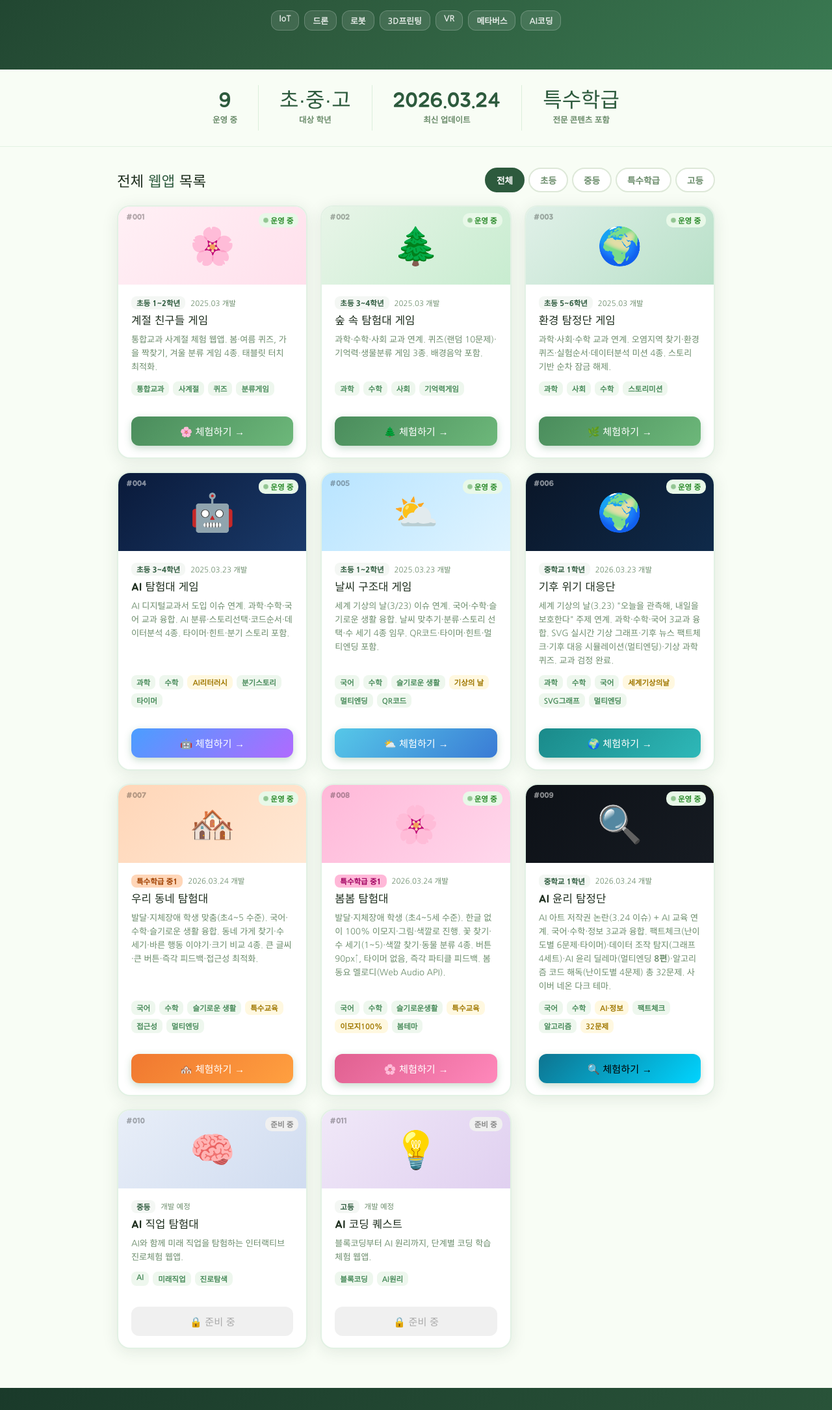
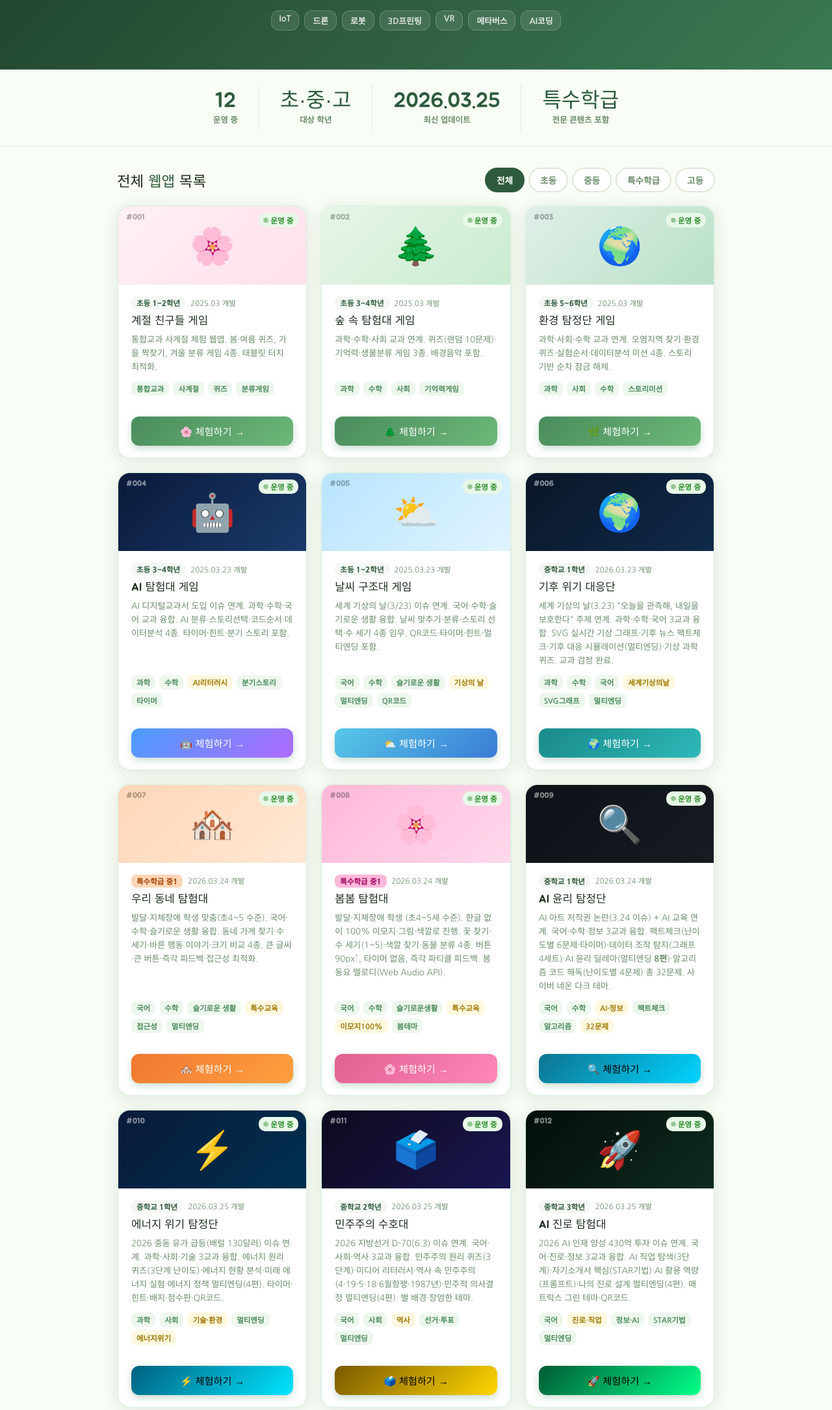
Before and after one commit to milab2019/main, a plain HTML site: page milab_portfolio.html in a window 1280 px wide. Shown: the part 400-2570 px from the top of the page at 65% size. Drawn offline with Linux system fonts and the light colour scheme.

Commit message:
Add files via upload

```diff
--- a/milab_portfolio.html
+++ b/milab_portfolio.html
@@ -89,9 +89,9 @@ footer{background:var(--dark);padding:20px 24px;text-align:center;color:rgba(255
   <div class="hero-tags"><span class="hero-tag">IoT</span><span class="hero-tag">드론</span><span class="hero-tag">로봇</span><span class="hero-tag">3D프린팅</span><span class="hero-tag">VR</span><span class="hero-tag">메타버스</span><span class="hero-tag">AI코딩</span></div>
 </section>
 <div class="stats-bar">
-  <div class="stat-item"><div class="stat-num">9</div><div class="stat-label">운영 중</div></div>
+  <div class="stat-item"><div class="stat-num">12</div><div class="stat-label">운영 중</div></div>
   <div class="stat-item"><div class="stat-num">초·중·고</div><div class="stat-label">대상 학년</div></div>
-  <div class="stat-item"><div class="stat-num">2026.03.24</div><div class="stat-label">최신 업데이트</div></div>
+  <div class="stat-item"><div class="stat-num">2026.03.25</div><div class="stat-label">최신 업데이트</div></div>
   <div class="stat-item"><div class="stat-num">특수학급</div><div class="stat-label">전문 콘텐츠 포함</div></div>
 </div>
 <div class="container" id="portfolio">
@@ -115,8 +115,11 @@ footer{background:var(--dark);padding:20px 24px;text-align:center;color:rgba(255
     <div class="app-card" data-grade="특수"><div class="card-thumb tsp">🏘️<div class="card-number">#007</div><div class="status-dot live">운영 중</div></div><div class="card-body"><div class="card-meta"><span class="grade-badge" style="background:#ffd6b8;color:#a04000;">특수학급 중1</span><span class="date-text">2026.03.24 개발</span></div><div class="card-title">우리 동네 탐험대</div><div class="card-desc">발달·지체장애 학생 맞춤(초4~5 수준). 국어·수학·슬기로운 생활 융합. 동네 가게 찾기·수 세기·바른 행동 이야기·크기 비교 4종. 큰 글씨·큰 버튼·즉각 피드백·접근성 최적화.</div><div class="card-tags"><span class="card-tag">국어</span><span class="card-tag">수학</span><span class="card-tag">슬기로운 생활</span><span class="card-tag new-tag">특수교육</span><span class="card-tag">접근성</span><span class="card-tag">멀티엔딩</span></div></div><div class="card-footer"><a href="https://milab2019.github.io/main/special_town.html" class="btn-play" target="_blank" style="background:linear-gradient(135deg,#f07830,#ffa040);">🏘️ 체험하기 →</a></div></div>
     <div class="app-card" data-grade="특수"><div class="card-thumb tbb">🌸<div class="card-number">#008</div><div class="status-dot live">운영 중</div></div><div class="card-body"><div class="card-meta"><span class="grade-badge" style="background:#ffb8d8;color:#a00060;">특수학급 중1</span><span class="date-text">2026.03.24 개발</span></div><div class="card-title">봄봄 탐험대</div><div class="card-desc">발달·지체장애 학생 (초4~5세 수준). 한글 없이 100% 이모지·그림·색깔로 진행. 꽃 찾기·수 세기(1~5)·색깔 찾기·동물 분류 4종. 버튼 90px↑, 타이머 없음, 즉각 파티클 피드백. 봄 동요 멜로디(Web Audio API).</div><div class="card-tags"><span class="card-tag">국어</span><span class="card-tag">수학</span><span class="card-tag">슬기로운생활</span><span class="card-tag new-tag">특수교육</span><span class="card-tag new-tag">이모지100%</span><span class="card-tag">봄테마</span></div></div><div class="card-footer"><a href="https://milab2019.github.io/main/spring_adventure.html" class="btn-play" target="_blank" style="background:linear-gradient(135deg,#e06090,#ff88bb);">🌸 체험하기 →</a></div></div>
     <div class="app-card" data-grade="중등"><div class="new-badge">✨ NEW</div><div class="card-thumb tae">🔍<div class="card-number light">#009</div><div class="status-dot live">운영 중</div></div><div class="card-body"><div class="card-meta"><span class="grade-badge">중학교 1학년</span><span class="date-text">2026.03.24 개발</span></div><div class="card-title">AI 윤리 탐정단</div><div class="card-desc">AI 아트 저작권 논란(3.24 이슈) + AI 교육 연계. 국어·수학·정보 3교과 융합. 팩트체크(난이도별 6문제·타이머)·데이터 조작 탐지(그래프 4세트)·AI 윤리 딜레마(멀티엔딩 <strong>8편</strong>)·알고리즘 코드 해독(난이도별 4문제) 총 32문제. 사이버 네온 다크 테마.</div><div class="card-tags"><span class="card-tag">국어</span><span class="card-tag">수학</span><span class="card-tag new-tag">AI·정보</span><span class="card-tag">팩트체크</span><span class="card-tag">알고리즘</span><span class="card-tag new-tag">32문제</span></div></div><div class="card-footer"><a href="https://milab2019.github.io/main/ai_ethics_detective.html" class="btn-play" target="_blank" style="background:linear-gradient(135deg,#0e7490,#00d4ff);color:#000;">🔍 체험하기 →</a></div></div>
-    <div class="app-card coming-soon" data-grade="중등"><div class="card-thumb tk">🧠<div class="card-number">#010</div><div class="status-dot coming">준비 중</div></div><div class="card-body"><div class="card-meta"><span class="grade-badge">중등</span><span class="date-text">개발 예정</span></div><div class="card-title">AI 직업 탐험대</div><div class="card-desc">AI와 함께 미래 직업을 탐험하는 인터랙티브 진로체험 웹앱.</div><div class="card-tags"><span class="card-tag">AI</span><span class="card-tag">미래직업</span><span class="card-tag">진로탐색</span></div></div><div class="card-footer"><button class="btn-coming">🔒 준비 중</button></div></div>
-    <div class="app-card coming-soon" data-grade="고등"><div class="card-thumb tc">💡<div class="card-number">#011</div><div class="status-dot coming">준비 중</div></div><div class="card-body"><div class="card-meta"><span class="grade-badge">고등</span><span class="date-text">개발 예정</span></div><div class="card-title">AI 코딩 퀘스트</div><div class="card-desc">블록코딩부터 AI 원리까지, 단계별 코딩 학습 체험 웹앱.</div><div class="card-tags"><span class="card-tag">블록코딩</span><span class="card-tag">AI원리</span></div></div><div class="card-footer"><button class="btn-coming">🔒 준비 중</button></div></div>
+    <div class="app-card" data-grade="중등"><div class="new-badge">✨ NEW</div><div class="card-thumb" style="background:linear-gradient(135deg,#0a1a3a,#003050);">⚡<div class="card-number light">#010</div><div class="status-dot live">운영 중</div></div><div class="card-body"><div class="card-meta"><span class="grade-badge">중학교 1학년</span><span class="date-text">2026.03.25 개발</span></div><div class="card-title">에너지 위기 탐정단</div><div class="card-desc">2026 중동 유가 급등(배럴 130달러) 이슈 연계. 과학·사회·기술 3교과 융합. 에너지 원리 퀴즈(3단계 난이도)·에너지 현황 분석·미래 에너지 실험·에너지 정책 멀티엔딩(4편). 타이머·힌트·배지·점수판·QR코드.</div><div class="card-tags"><span class="card-tag">과학</span><span class="card-tag">사회</span><span class="card-tag new-tag">기술·환경</span><span class="card-tag">멀티엔딩</span><span class="card-tag new-tag">에너지위기</span></div></div><div class="card-footer"><a href="https://milab2019.github.io/main/energy_detective_m1.html" class="btn-play" target="_blank" style="background:linear-gradient(135deg,#006080,#00e5ff);color:#000;">⚡ 체험하기 →</a></div></div>
+    <div class="app-card" data-grade="중등"><div class="new-badge">✨ NEW</div><div class="card-thumb" style="background:linear-gradient(135deg,#0c0a1e,#1a1650);">🗳️<div class="card-number light">#011</div><div class="status-dot live">운영 중</div></div><div class="card-body"><div class="card-meta"><span class="grade-badge">중학교 2학년</span><span class="date-text">2026.03.25 개발</span></div><div class="card-title">민주주의 수호대</div><div class="card-desc">2026 지방선거 D-70(6.3) 이슈 연계. 국어·사회·역사 3교과 융합. 민주주의 원리 퀴즈(3단계)·미디어 리터러시·역사 속 민주주의(4·19·5·18·6월항쟁·1987년)·민주적 의사결정 멀티엔딩(4편). 별 배경·장엄한 테마.</div><div class="card-tags"><span class="card-tag">국어</span><span class="card-tag">사회</span><span class="card-tag new-tag">역사</span><span class="card-tag">선거·투표</span><span class="card-tag">멀티엔딩</span></div></div><div class="card-footer"><a href="https://milab2019.github.io/main/democracy_guard_m2.html" class="btn-play" target="_blank" style="background:linear-gradient(135deg,#7b5900,#ffd700);color:#000;">🗳️ 체험하기 →</a></div></div>
+    <div class="app-card" data-grade="중등"><div class="new-badge">✨ NEW</div><div class="card-thumb" style="background:linear-gradient(135deg,#030d0a,#0d2b1e);">🚀<div class="card-number light">#012</div><div class="status-dot live">운영 중</div></div><div class="card-body"><div class="card-meta"><span class="grade-badge">중학교 3학년</span><span class="date-text">2026.03.25 개발</span></div><div class="card-title">AI 진로 탐험대</div><div class="card-desc">2026 AI 인재 양성 430억 투자 이슈 연계. 국어·진로·정보 3교과 융합. AI 직업 탐색(3단계)·자기소개서 핵심(STAR기법)·AI 활용 역량(프롬프트)·나의 진로 설계 멀티엔딩(4편). 매트릭스 그린 테마·QR코드.</div><div class="card-tags"><span class="card-tag">국어</span><span class="card-tag new-tag">진로·직업</span><span class="card-tag">정보·AI</span><span class="card-tag">STAR기법</span><span class="card-tag">멀티엔딩</span></div></div><div class="card-footer"><a href="https://milab2019.github.io/main/ai_career_m3.html" class="btn-play" target="_blank" style="background:linear-gradient(135deg,#005a35,#00ff88);color:#000;">🚀 체험하기 →</a></div></div>
+    <div class="app-card coming-soon" data-grade="중등"><div class="card-thumb tk">🧠<div class="card-number">#013</div><div class="status-dot coming">준비 중</div></div><div class="card-body"><div class="card-meta"><span class="grade-badge">중등</span><span class="date-text">개발 예정</span></div><div class="card-title">AI 직업 탐험대</div><div class="card-desc">AI와 함께 미래 직업을 탐험하는 인터랙티브 진로체험 웹앱.</div><div class="card-tags"><span class="card-tag">AI</span><span class="card-tag">미래직업</span><span class="card-tag">진로탐색</span></div></div><div class="card-footer"><button class="btn-coming">🔒 준비 중</button></div></div>
+    <div class="app-card coming-soon" data-grade="고등"><div class="card-thumb tc">💡<div class="card-number">#014</div><div class="status-dot coming">준비 중</div></div><div class="card-body"><div class="card-meta"><span class="grade-badge">고등</span><span class="date-text">개발 예정</span></div><div class="card-title">AI 코딩 퀘스트</div><div class="card-desc">블록코딩부터 AI 원리까지, 단계별 코딩 학습 체험 웹앱.</div><div class="card-tags"><span class="card-tag">블록코딩</span><span class="card-tag">AI원리</span></div></div><div class="card-footer"><button class="btn-coming">🔒 준비 중</button></div></div>
   </div>
 </div>
 <section class="contact-section" id="contact">
@@ -129,7 +132,7 @@ footer{background:var(--dark);padding:20px 24px;text-align:center;color:rgba(255
     <div class="contact-item"><div class="ci-label">📱 방식</div><div class="ci-value">태블릿·PC 웹앱 체험</div></div>
   </div>
 </section>
-<footer><p>© 2026 미랩(MILAB) · 충청북도 충주시 · 교육부 인증 진로체험기관 | 최종 업데이트 2026.03.24</p></footer>
+<footer><p>© 2026 미랩(MILAB) · 충청북도 충주시 · 교육부 인증 진로체험기관 | 최종 업데이트 2026.03.25</p></footer>
 <script>
 function filterCards(grade,btn){document.querySelectorAll('.filter-tab').forEach(b=>b.classList.remove('active'));btn.classList.add('active');document.querySelectorAll('.app-card').forEach(card=>{card.style.display=(grade==='all'||card.dataset.grade===grade)?'flex':'none';});}
 const obs=new IntersectionObserver((entries)=>{entries.forEach((e,i)=>{if(e.isIntersecting){setTimeout(()=>{e.target.style.opacity='1';e.target.style.transform='translateY(0)';},i*80);obs.unobserve(e.target);}});},{threshold:0.1});
```
